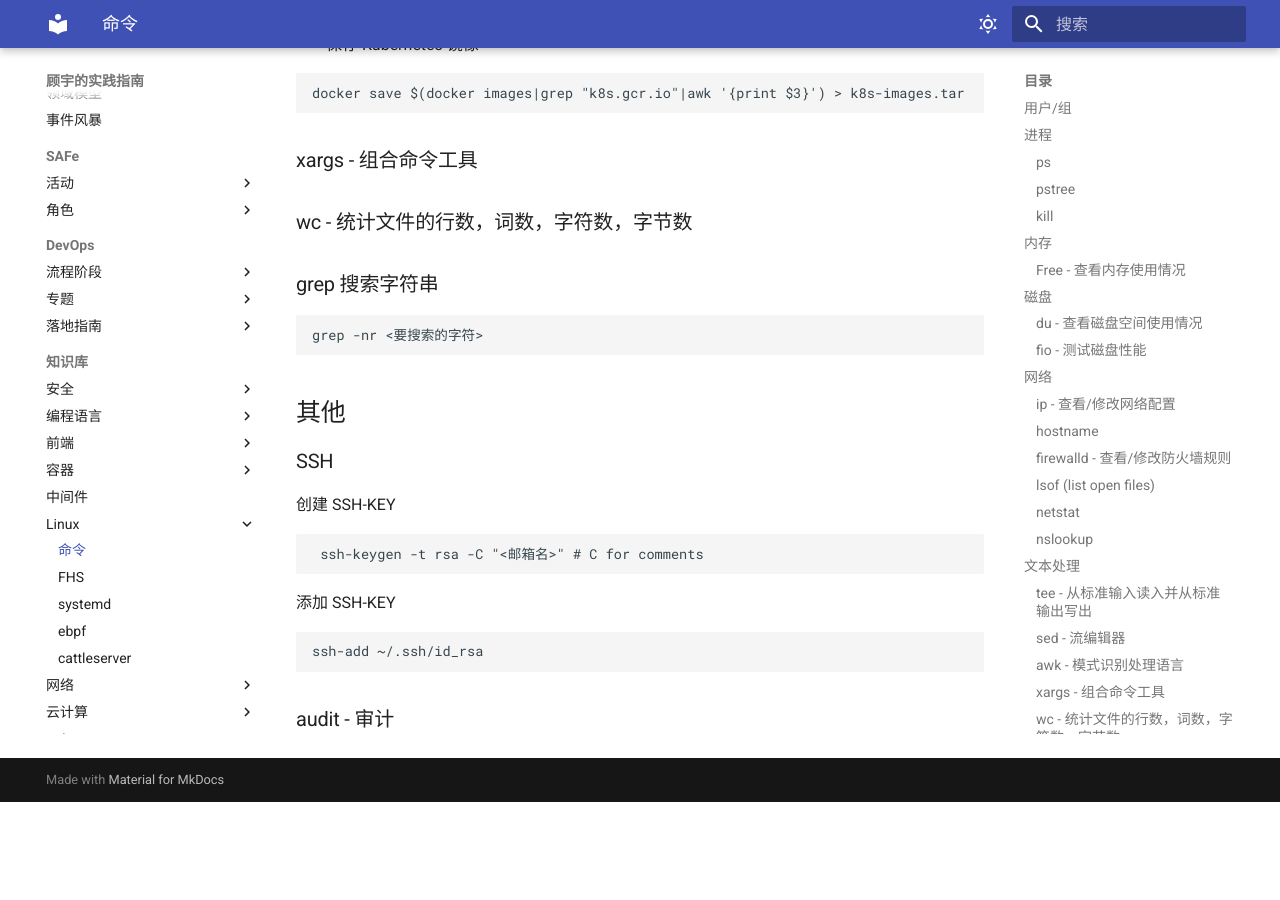
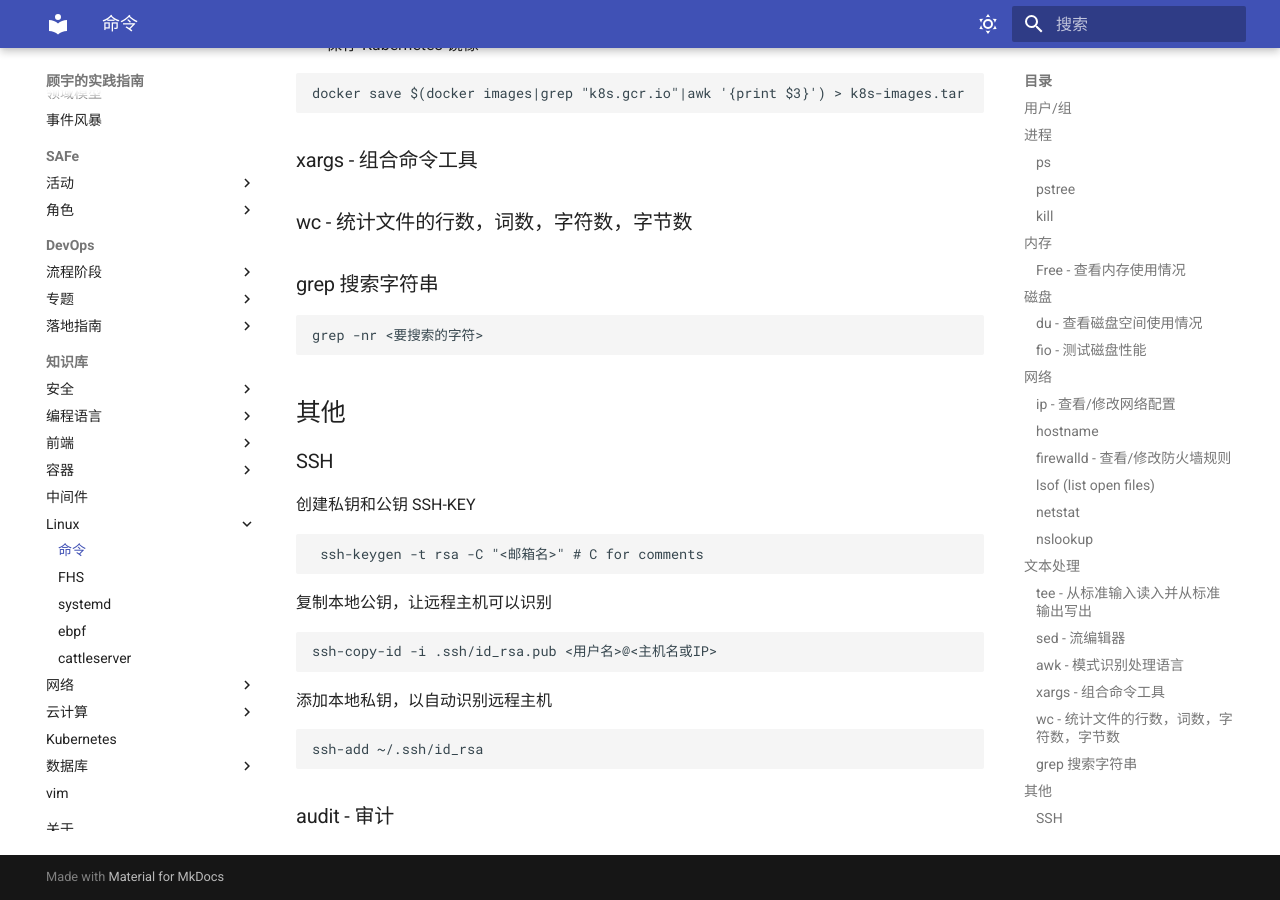
Before and after one commit to wizardbyron/guides, an MkDocs documentation site: the page built from docs/linux/command.md, in a window 1280 px wide and 900 px high, scrolled down 2958 px. Built offline with MkDocs 1.6.1 and Material for MkDocs 9.7.7, drawn with Linux system fonts in a browser that asks for light colours; before the commit the page ends 3760 px from its top, so only the background shows below that.

Commit message:
Update linux command

````diff
--- a/docs/linux/command.md
+++ b/docs/linux/command.md
@@ -141,13 +141,19 @@ grep -nr <要搜索的字符>
 
 ### SSH
 
-创建 SSH-KEY
+创建私钥和公钥 SSH-KEY
 
 ```sh
  ssh-keygen -t rsa -C "<邮箱名>" # C for comments
 ```
 
-添加 SSH-KEY
+复制本地公钥，让远程主机可以识别
+
+```sh
+ssh-copy-id -i .ssh/id_rsa.pub <用户名>@<主机名或IP>
+```
+
+添加本地私钥，以自动识别远程主机
 
 ```sh
 ssh-add ~/.ssh/id_rsa
````
